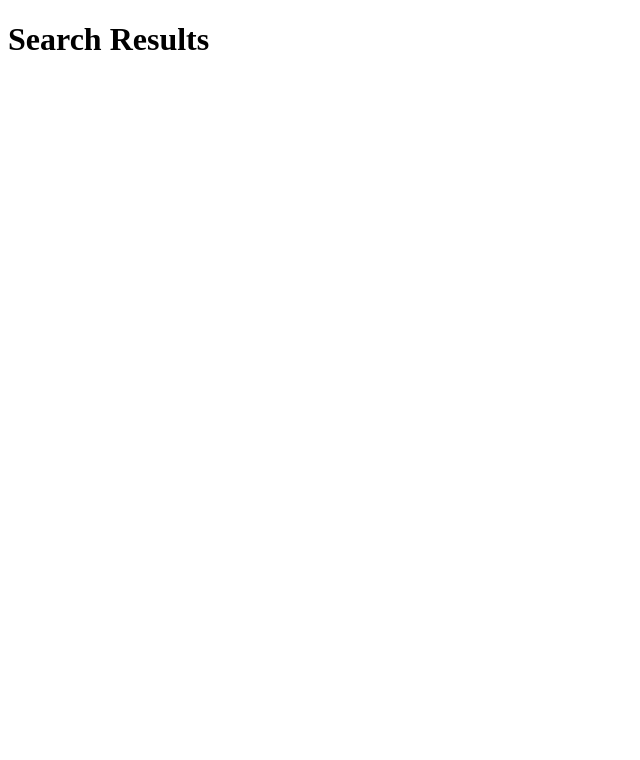
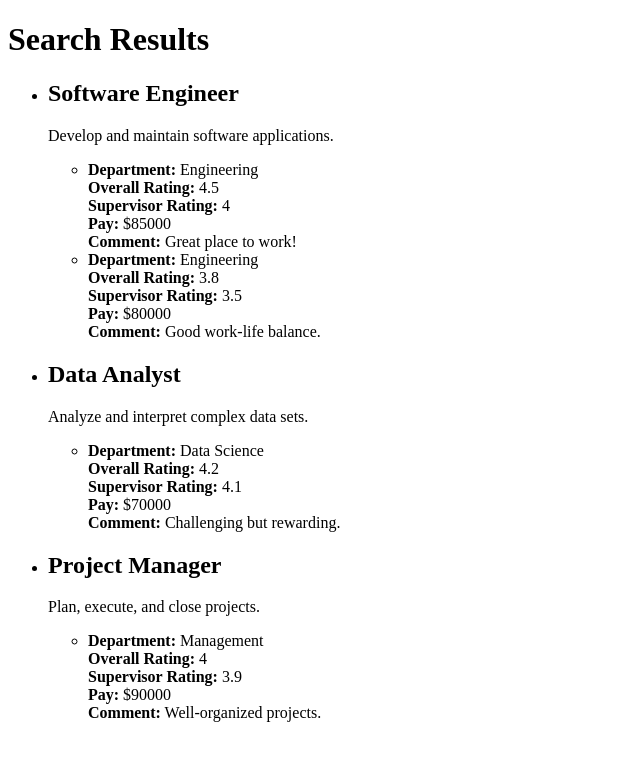
Before and after one commit to derekharker/ratemy_Y_Job, a React (Vite) app in the folder client/: page /results in a window 1280 px wide. Shown: the top 760 px of the page, without its empty margins (0-640 px from the left). Built offline with nearby package versions, Linux system fonts and the light colour scheme; a web font is replaced by a local one.

Commit message:
fake data renders a few pages to passoff to Michael

```diff
--- a/client/src/pages/RateJob.jsx
+++ b/client/src/pages/RateJob.jsx
@@ -1,6 +1,5 @@
-import { useState, useEffect } from "react";
-import Select from "react-select";
-import axios from "axios";
+import { useState } from "react";
+import { Select, MenuItem, TextField, Button, Box, Stack } from "@mui/material";
 
 const RateMyJobReview = () => {
   const [jobTitle, setJobTitle] = useState("");
@@ -9,21 +8,13 @@ const RateMyJobReview = () => {
   const [supervisorRating, setSupervisorRating] = useState(1);
   const [comment, setComment] = useState("");
   const [pay, setPay] = useState("");
-  const [jobs, setJobs] = useState([]);
-  const [departments, setDepartments] = useState([]);
-
-  useEffect(() => {
-    // Fetch jobs and departments from an API or other data source
-    axios
-      .get("/api/jobs")
-      .then((response) => setJobs(response.data))
-      .catch((error) => console.error("Error fetching jobs:", error));
-
-    axios
-      .get("/api/departments")
-      .then((response) => setDepartments(response.data))
-      .catch((error) => console.error("Error fetching departments:", error));
-  }, []);
+  const jobs = [
+    "Software Engineer",
+    "Data Analyst",
+    "Product Manager",
+    "UX Designer",
+  ];
+  const departments = ["Engineering", "Data Science", "Product", "Design"];
 
   const handleSubmit = (event) => {
     event.preventDefault();
@@ -36,97 +27,86 @@ const RateMyJobReview = () => {
       pay,
     };
     // Send review data to the server
-    axios
-      .post("/review", reviewData)
-      .then((response) => console.log("Review submitted:", response))
-      .catch((error) => console.error("Error submitting review:", error));
+    console.log("Review submitted:", reviewData);
   };
 
   return (
-    <div>
-      <a href="/">
-        <svg width="350" height="350">
-          <image
-            xlinkHref="/static/Blue Logo V2.svg"
-            width="350"
-            height="350"
-          />
-        </svg>
-      </a>
+    <Box sx={{ "& > :not(style)": { m: 1 } }}>
       <h1>Rate My Job Review</h1>
       <form onSubmit={handleSubmit}>
-        <label htmlFor="job_title">Job Title:</label>
-        <Select
-          className="js-example-basic-single"
-          id="job_title"
-          options={jobs.map((job) => ({ value: job, label: job }))}
-          onChange={(selectedOption) => setJobTitle(selectedOption.value)}
-          placeholder="Select or type..."
-          isSearchable
-          isClearable
-        />
+        <Stack direction="column" spacing={2}>
+          <TextField
+            id="job_title"
+            select
+            label="Job Title"
+            value={jobTitle}
+            onChange={(event) => setJobTitle(event.target.value)}
+            helperText="Please select your job title"
+          >
+            {jobs.map((job) => (
+              <MenuItem key={job} value={job}>
+                {job}
+              </MenuItem>
+            ))}
+          </TextField>
 
-        <label htmlFor="department">Department:</label>
-        <Select
-          className="js-example-basic-single"
-          id="department"
-          options={departments.map((department) => ({
-            value: department,
-            label: department,
-          }))}
-          onChange={(selectedOption) => setDepartment(selectedOption.value)}
-          placeholder="Select or type..."
-          isSearchable
-          isClearable
-        />
+          <TextField
+            id="department"
+            select
+            label="Department"
+            value={department}
+            onChange={(event) => setDepartment(event.target.value)}
+            helperText="Please select your department"
+          >
+            {departments.map((department) => (
+              <MenuItem key={department} value={department}>
+                {department}
+              </MenuItem>
+            ))}
+          </TextField>
 
-        <label htmlFor="rating">Rating:</label>
-        <input
-          type="number"
-          name="rating"
-          id="rating"
-          min="1"
-          max="5"
-          value={rating}
-          onChange={(e) => setRating(e.target.value)}
-          required
-        />
+          <TextField
+            id="rating"
+            label="Rating"
+            type="number"
+            InputProps={{ inputProps: { min: 1, max: 5 } }}
+            value={rating}
+            onChange={(event) => setRating(event.target.value)}
+          />
 
-        <label htmlFor="supervisor_rating">Supervisor Rating:</label>
-        <input
-          type="number"
-          name="supervisor_rating"
-          id="supervisor_rating"
-          min="1"
-          max="5"
-          value={supervisorRating}
-          onChange={(e) => setSupervisorRating(e.target.value)}
-          required
-        />
+          <TextField
+            id="supervisor_rating"
+            label="Supervisor Rating"
+            type="number"
+            InputProps={{ inputProps: { min: 1, max: 5 } }}
+            value={supervisorRating}
+            onChange={(event) => setSupervisorRating(event.target.value)}
+          />
 
-        <label htmlFor="comment">Comment:</label>
-        <textarea
-          name="comment"
-          id="comment"
-          value={comment}
-          onChange={(e) => setComment(e.target.value)}
-          required
-        />
+          <TextField
+            id="comment"
+            label="Comment"
+            multiline
+            rows={4}
+            value={comment}
+            onChange={(event) => setComment(event.target.value)}
+          />
 
-        <label htmlFor="pay">Pay:</label>
-        <input
-          type="number"
-          name="pay"
-          id="pay"
-          step="0.01"
-          value={pay}
-          onChange={(e) => setPay(e.target.value)}
-          required
-        />
+          <TextField
+            id="pay"
+            label="Pay"
+            type="number"
+            InputProps={{ inputProps: { step: "0.01" } }}
+            value={pay}
+            onChange={(event) => setPay(event.target.value)}
+          />
 
-        <button type="submit">Submit Review</button>
+          <Button variant="contained" type="submit">
+            Submit Review
+          </Button>
+        </Stack>
       </form>
-    </div>
+    </Box>
   );
 };
 
--- a/client/src/pages/SearchResults.jsx
+++ b/client/src/pages/SearchResults.jsx
@@ -1,20 +1,72 @@
-import { useEffect, useState } from "react";
+import React, { useEffect, useState } from "react";
 
 const SearchResults = () => {
-  //TODO: Actually fix this!
-
   const [jobs, setJobs] = useState([]);
   const [reviews, setReviews] = useState([]);
 
   useEffect(() => {
-    // Fetch jobs and reviews from API or data source
-    // Example fetch calls:
-    // fetch('/api/jobs')
-    //     .then(response => response.json())
-    //     .then(data => setJobs(data));
-    // fetch('/api/reviews')
-    //     .then(response => response.json())
-    //     .then(data => setReviews(data));
+    // Fake job data
+    const fakeJobs = [
+      {
+        id: 1,
+        title: "Software Engineer",
+        description: "Develop and maintain software applications.",
+      },
+      {
+        id: 2,
+        title: "Data Analyst",
+        description: "Analyze and interpret complex data sets.",
+      },
+      {
+        id: 3,
+        title: "Project Manager",
+        description: "Plan, execute, and close projects.",
+      },
+    ];
+
+    // Fake review data
+    const fakeReviews = [
+      {
+        id: 1,
+        job_id: 1,
+        department: "Engineering",
+        rating: 4.5,
+        supervisor_rating: 4.0,
+        pay: 85000,
+        comment: "Great place to work!",
+      },
+      {
+        id: 2,
+        job_id: 1,
+        department: "Engineering",
+        rating: 3.8,
+        supervisor_rating: 3.5,
+        pay: 80000,
+        comment: "Good work-life balance.",
+      },
+      {
+        id: 3,
+        job_id: 2,
+        department: "Data Science",
+        rating: 4.2,
+        supervisor_rating: 4.1,
+        pay: 70000,
+        comment: "Challenging but rewarding.",
+      },
+      {
+        id: 4,
+        job_id: 3,
+        department: "Management",
+        rating: 4.0,
+        supervisor_rating: 3.9,
+        pay: 90000,
+        comment: "Well-organized projects.",
+      },
+    ];
+
+    // Set the state with fake data
+    setJobs(fakeJobs);
+    setReviews(fakeReviews);
   }, []);
 
   return (
```
